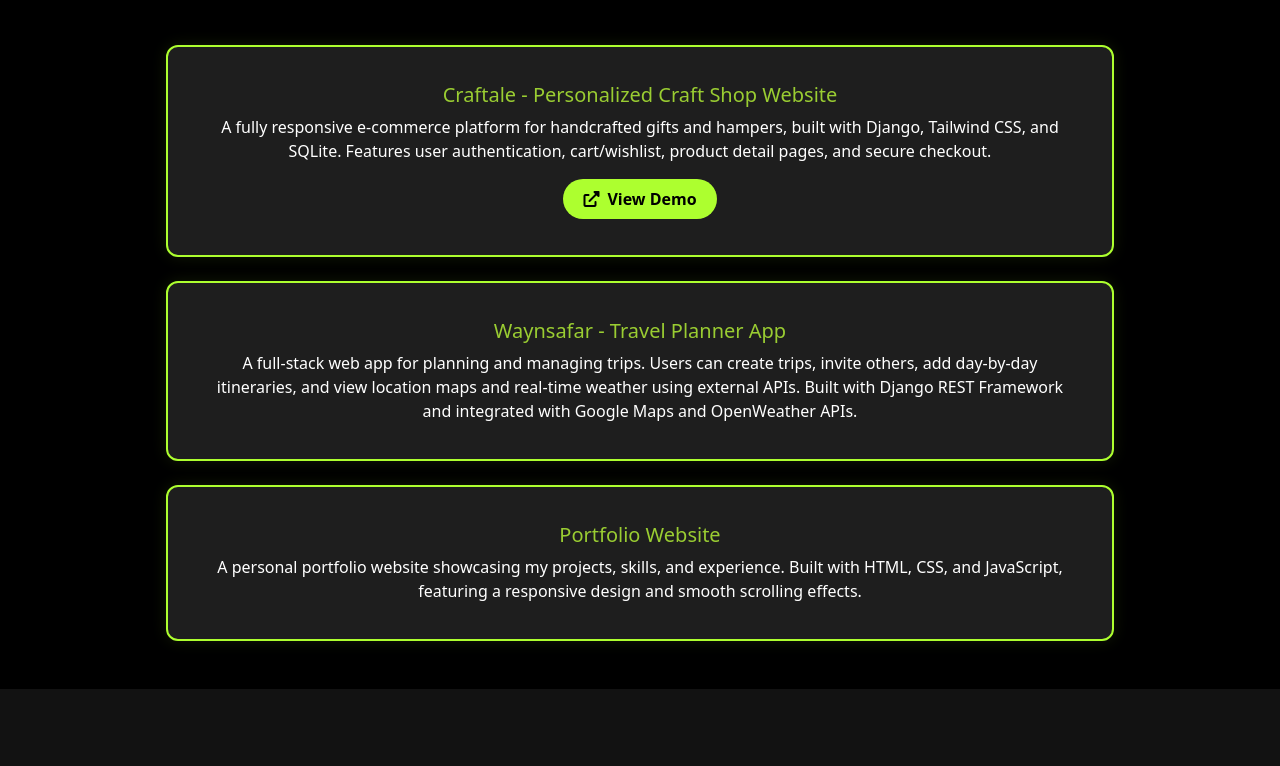
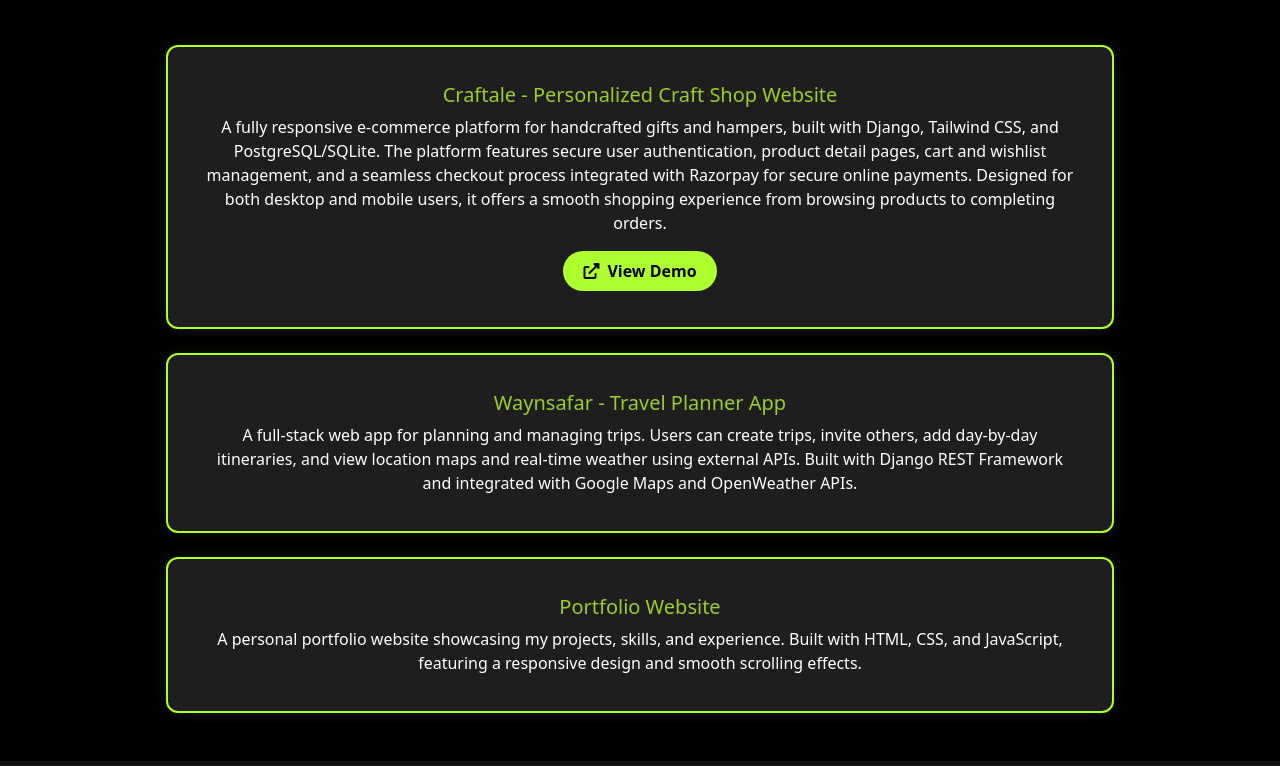
Before and after one commit to Thanzia/portfolio, a plain HTML site: page index.html in a window 1280 px wide. Shown: the part 2349-3115 px from the top of the page. Drawn offline with nearby package versions, Linux system fonts and the light colour scheme.

Commit message:
second commit

```diff
--- a/index.html
+++ b/index.html
@@ -520,8 +520,12 @@
 							<h5 class="card-title" style="color: yellowgreen;">Craftale - Personalized Craft Shop
 								Website</h5>
 							<p class="card-text">A fully responsive e-commerce platform for handcrafted gifts and
-								hampers, built with Django, Tailwind CSS, and SQLite.
-								Features user authentication, cart/wishlist, product detail pages, and secure checkout.
+								hampers, built with Django, Tailwind CSS, and PostgreSQL/SQLite.
+								The platform features secure user authentication, product detail pages, cart and
+								wishlist management, and a seamless checkout process
+								integrated with Razorpay for secure online payments. Designed for both desktop and
+								mobile users, it offers a smooth shopping
+								experience from browsing products to completing orders.
 							</p>
 							<a href="https://mycraftale-ecommerce.onrender.com" target="_blank"
 								class="btn btn-view-demo">
```
